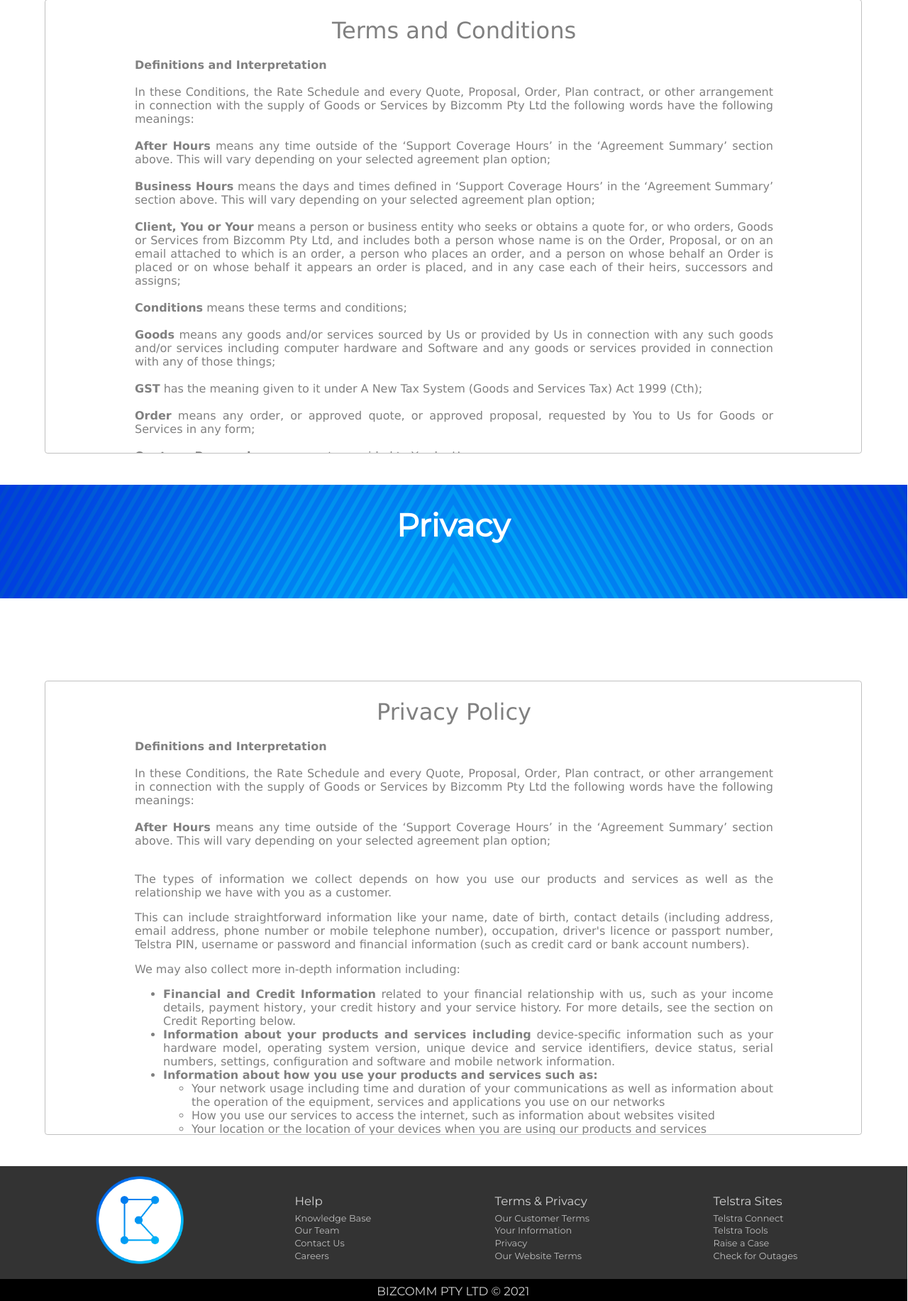
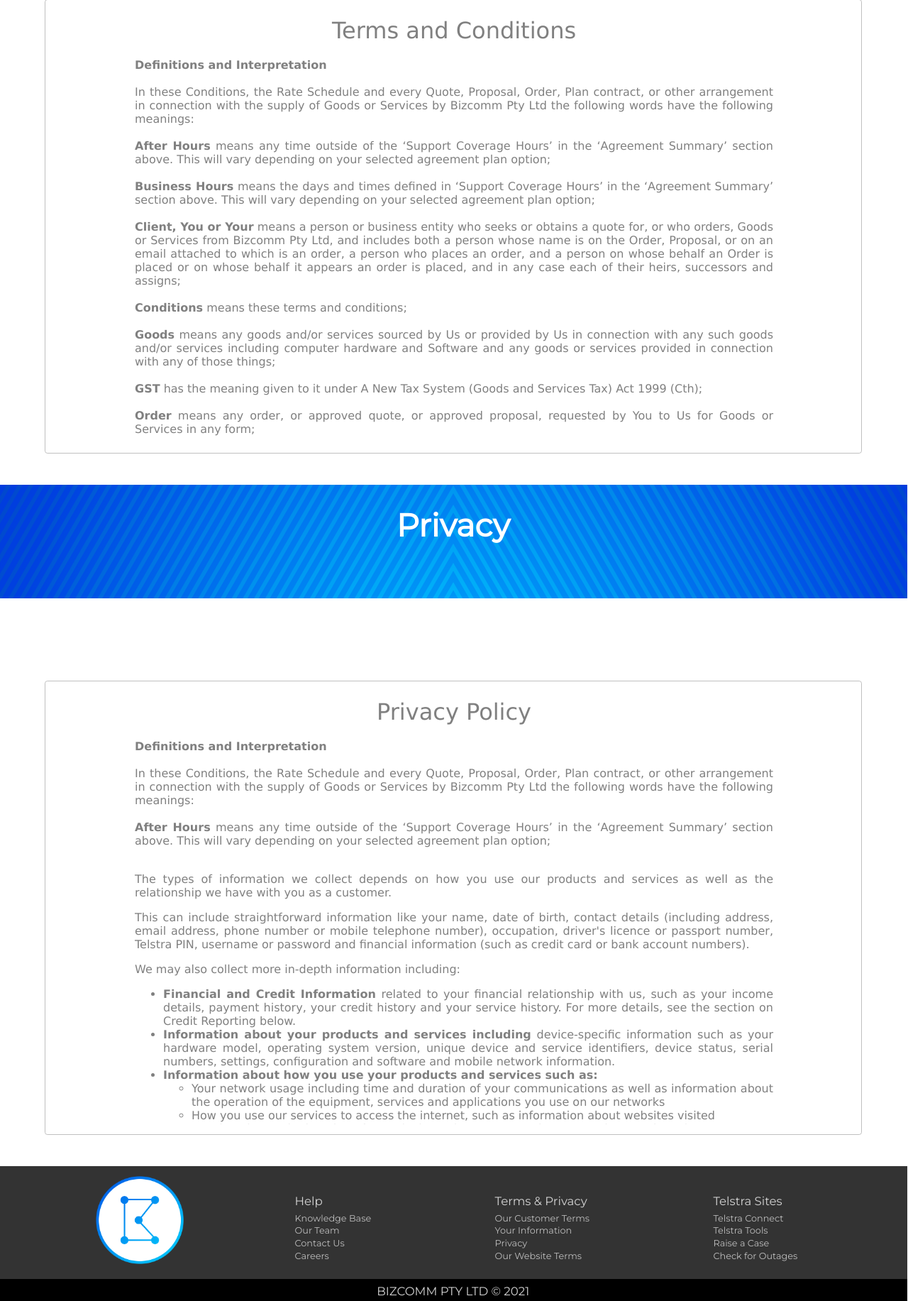
Before and after one commit to BIZCOMM/BIZCOMM-Website, a PHP site: page /terms.html in a window 1280 px wide. Shown: the part 2041-3874 px from the top of the page at 71% size. Run offline with PHP 8.4, Linux system fonts and the light colour scheme.

Commit message:
It works shoot me

```diff
--- a/BIZCOMM Website/assets/style.css
+++ b/BIZCOMM Website/assets/style.css
@@ -822,7 +822,7 @@ nav {
 
 .info-iframe {
     width: 90vw;
-    height: 80vw;
+    height: 76vh;
 }
 
 .info {
@@ -837,8 +837,9 @@ nav {
 }
 
 .actual-info {
-    height: 200vh;
+    height: 100%;
     width: 100%;
+    overflow-x: hidden;
 }
 
 c {
```
